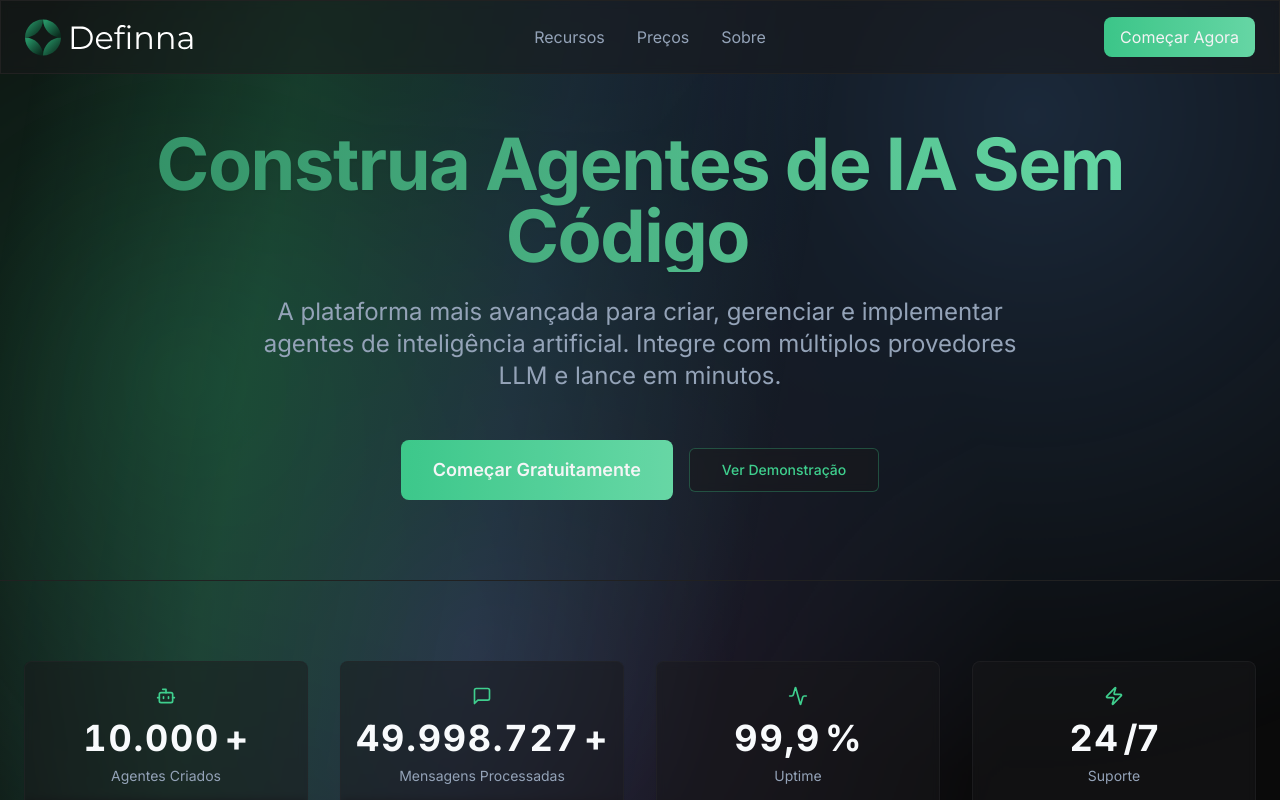
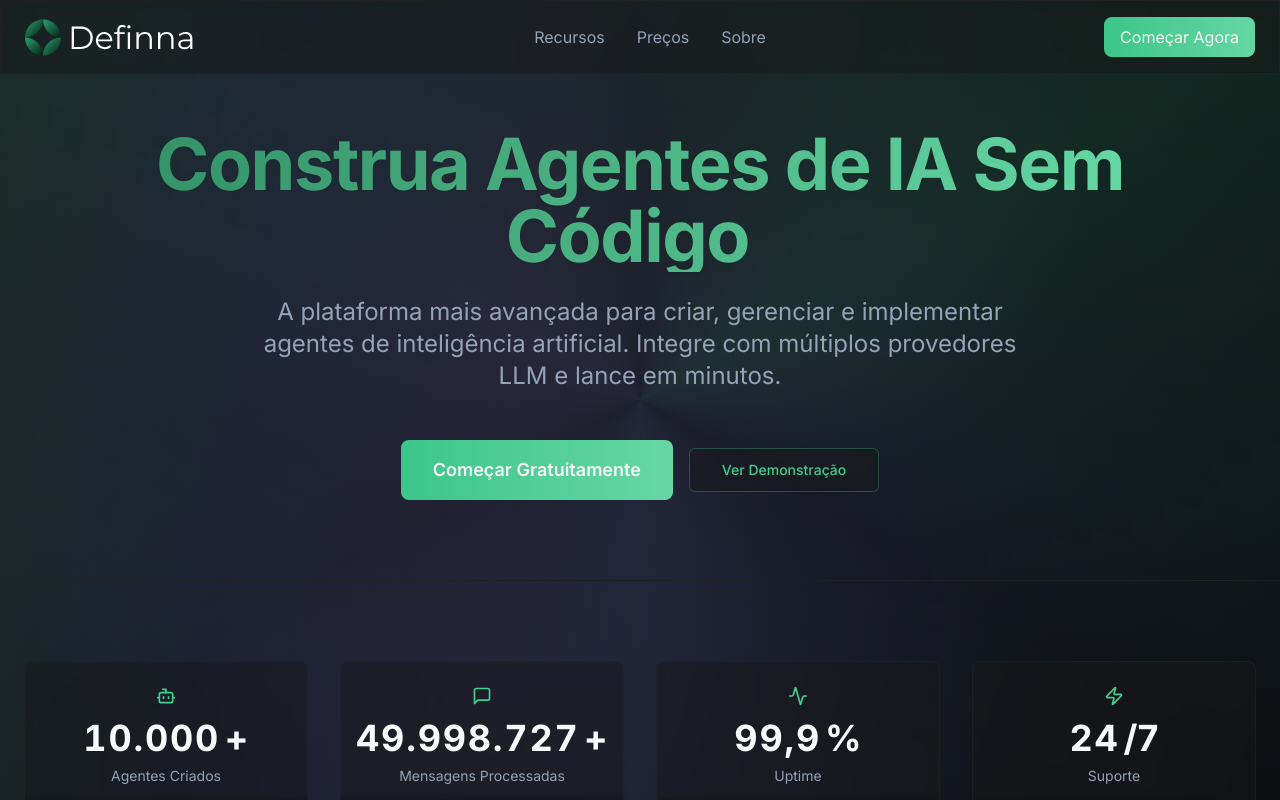
Before and after one commit to fsemanuel/definna-landing-page, a React (Vite) app: page / in a window 1280 px wide. Shown: the top 800 px of the page. Built offline with nearby package versions, Linux system fonts and the light colour scheme.

Commit message:
fix: create highly visible aurora background with multiple gradient layers

```diff
--- a/src/components/magicui/aurora-background.tsx
+++ b/src/components/magicui/aurora-background.tsx
@@ -1,57 +1,56 @@
 "use client";
-import { cn } from "@/lib/utils";
-import React, { ReactNode } from "react";
+import React from "react";
 
-interface AuroraBackgroundProps extends React.HTMLProps<HTMLDivElement> {
-  children?: ReactNode;
-  showRadialGradient?: boolean;
-}
-
-export const AuroraBackground = ({
-  className,
-  children,
-  showRadialGradient = true,
-  ...props
-}: AuroraBackgroundProps) => {
+export const AuroraBackground = () => {
   return (
-    <>
-      {/* Simple animated background */}
+    <div className="fixed inset-0 w-full h-full z-0 pointer-events-none">
+      {/* Base gradient background */}
       <div
-        className="fixed inset-0 w-full h-full z-0 opacity-20"
+        className="absolute inset-0 opacity-40"
         style={{
           background: `
-            radial-gradient(circle at 20% 50%, #3ECF8E 0%, transparent 50%),
-            radial-gradient(circle at 80% 20%, #60A5FA 0%, transparent 50%),
-            radial-gradient(circle at 40% 80%, #A78BFA 0%, transparent 50%)
-          `,
-          animation: 'aurora-move 20s ease-in-out infinite alternate',
+            radial-gradient(ellipse 80% 80% at 50% -20%, rgba(62, 207, 142, 0.3), transparent),
+            radial-gradient(ellipse 80% 80% at 80% 60%, rgba(96, 165, 250, 0.2), transparent),
+            radial-gradient(ellipse 80% 80% at 20% 80%, rgba(167, 139, 250, 0.2), transparent)
+          `
         }}
       />
 
-      {/* Aurora effect */}
+      {/* Moving aurora effect */}
       <div
-        className={cn(
-          "fixed inset-0 w-full h-full z-0",
-          className,
-        )}
-        {...props}
-      >
-        <div
-          className="absolute inset-0 animate-aurora opacity-30"
+        className="absolute inset-0 opacity-30 animate-aurora"
         style={{
           background: `
             linear-gradient(100deg,
-                transparent 40%,
-                rgba(62, 207, 142, 0.6) 50%,
-                rgba(96, 165, 250, 0.4) 60%,
-                transparent 70%
+              transparent 20%,
+              rgba(62, 207, 142, 0.4) 40%,
+              rgba(96, 165, 250, 0.3) 50%,
+              rgba(167, 139, 250, 0.3) 60%,
+              transparent 80%
             )
           `,
           backgroundSize: '200% 100%',
         }}
       />
-        {children}
+
+      {/* Additional glow effects */}
+      <div
+        className="absolute inset-0 opacity-20"
+        style={{
+          background: `
+            conic-gradient(from 0deg at 50% 50%,
+              transparent 0deg,
+              rgba(62, 207, 142, 0.5) 60deg,
+              transparent 120deg,
+              rgba(96, 165, 250, 0.3) 180deg,
+              transparent 240deg,
+              rgba(167, 139, 250, 0.3) 300deg,
+              transparent 360deg
+            )
+          `,
+          animation: 'spin 30s linear infinite',
+        }}
+      />
     </div>
-    </>
   );
 };
```
Lines whose indentation alone changed are shown as unchanged.
